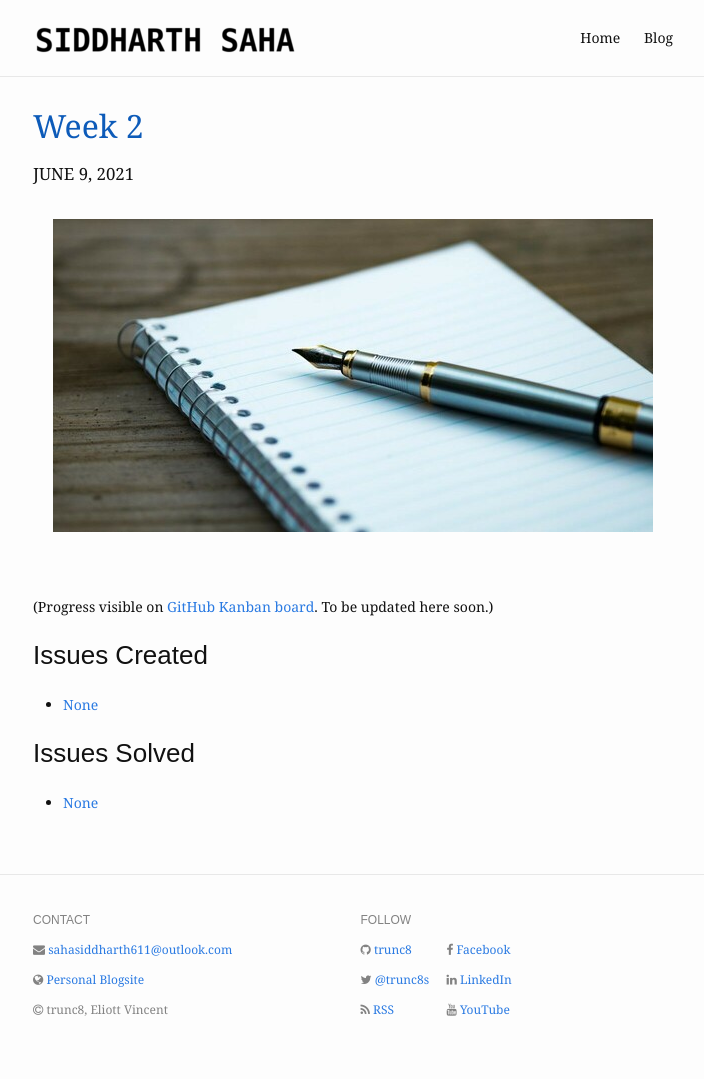
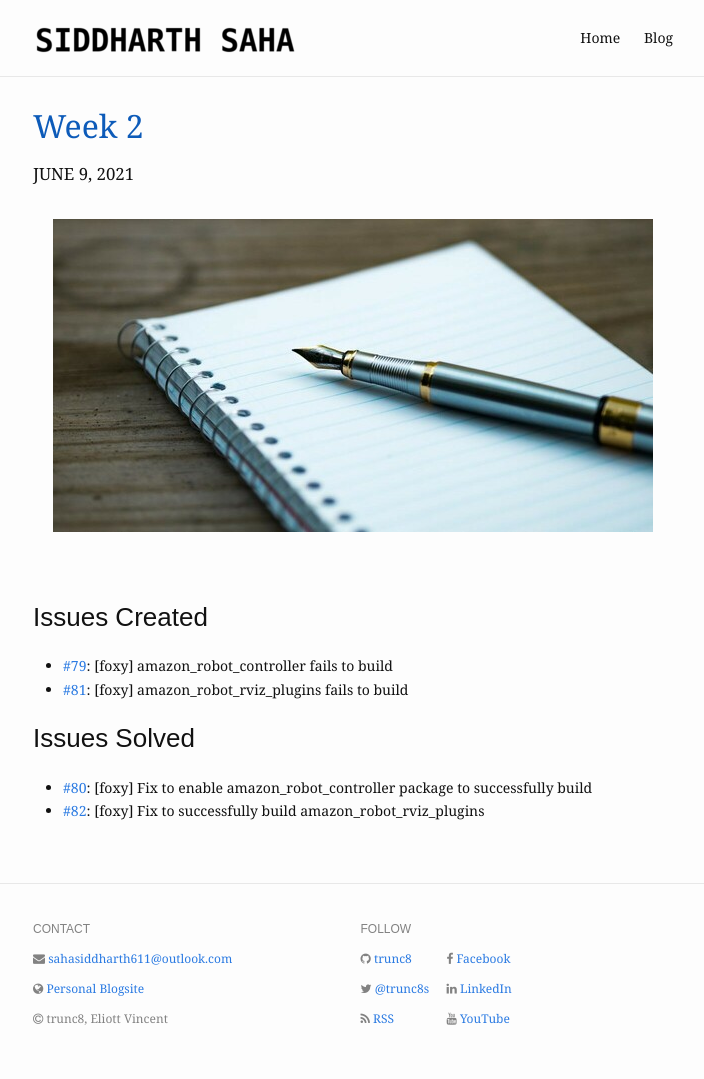
Before and after one commit to TheRoboticsClub/gsoc2021-Siddharth_Saha, a Jekyll site: the page built from docs/_posts/milestones/2021-06-09-week-2.md, in a window 1280 px wide. Shown: the whole page, without its empty margins (287-991 px from the left). Built offline with Jekyll 4.4.1, drawn with Linux system fonts in a browser that asks for light colours; nearby versions of some CDN libraries.

```diff
--- a/docs/_posts/milestones/2021-06-09-week-2.md
+++ b/docs/_posts/milestones/2021-06-09-week-2.md
@@ -11,10 +11,16 @@
 <br />
 <br />
 
-(Progress visible on [GitHub Kanban board](https://github.com/TheRoboticsClub/gsoc2021-Siddharth_Saha/projects/1). To be updated here soon.)
 
 ### Issues Created
-- [None]()
+- [#79][]: [foxy] amazon_robot_controller fails to build
+- [#81][]: [foxy] amazon_robot_rviz_plugins fails to build
 
 ### Issues Solved
-- [None]()
+- [#80][]: [foxy] Fix to enable amazon_robot_controller package to successfully build
+- [#82][]: [foxy] Fix to successfully build amazon_robot_rviz_plugins
+
+[#79]: https://github.com/JdeRobot/CustomRobots/issues/79 "Issue #79"
+[#81]: https://github.com/JdeRobot/CustomRobots/issues/81 "Issue #81"
+[#80]: https://github.com/JdeRobot/CustomRobots/pull/80 "Pull #80"
+[#82]: https://github.com/JdeRobot/CustomRobots/pull/82 "Pull #82"
```
Also changed, not shown: docs/_posts/milestones/2021-05-18-gsoc-first-post.md (+1 -0 lines), docs/_posts/milestones/2021-06-16-week-3.md (added, +14 -0 lines), docs/_posts/milestones/2021-06-23-week-4.md (added, +24 -0 lines).
